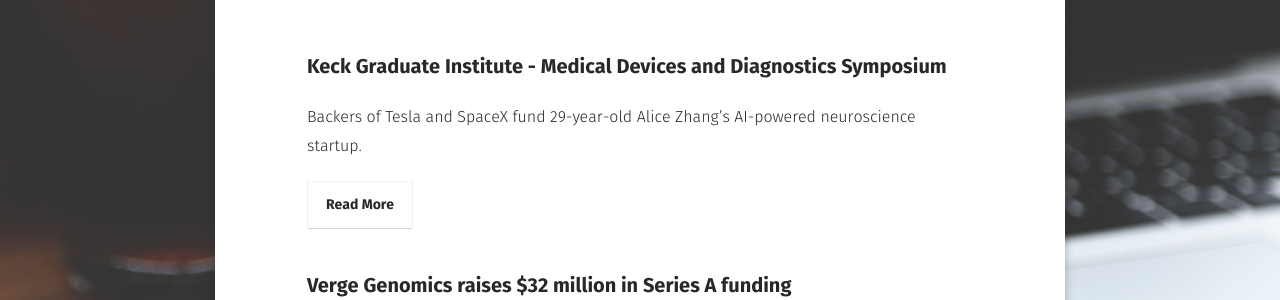
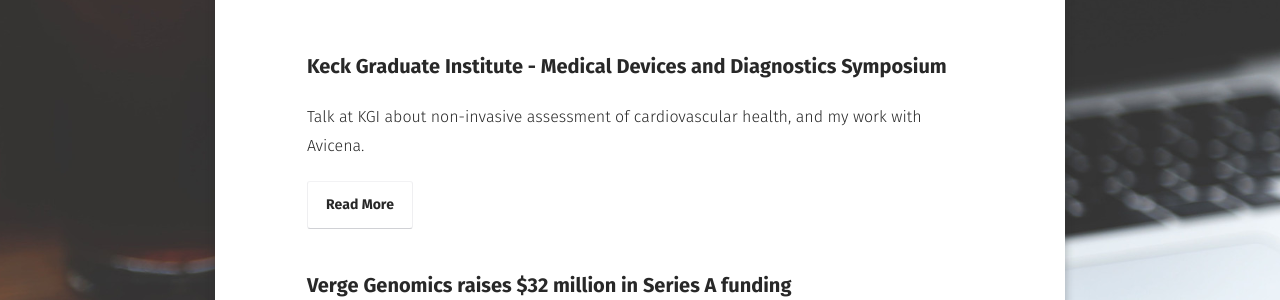
Before and after one commit to nwisn/nwisn.github.io, a Jekyll site: the page built from posts/index.md, in a window 1280 px wide and 900 px high. Shown: the part 251-551 px from the top of the window. Built offline with Jekyll 4.4.1, drawn with Linux system fonts in a browser that asks for light colours; some web fonts are replaced.

Commit message:
KGI update

```diff
--- a/_posts/2019-02-08-KGI.md
+++ b/_posts/2019-02-08-KGI.md
@@ -2,7 +2,7 @@
 layout: post
 title:  "Keck Graduate Institute - Medical Devices and Diagnostics Symposium"
 date:   2019-02-08
-excerpt: "Backers of Tesla and SpaceX fund 29-year-old Alice Zhang’s AI-powered neuroscience startup."
+excerpt: "Talk at KGI about non-invasive assessment of cardiovascular health, and my work with Avicena."
 tag:
 - press release
 - video
```
